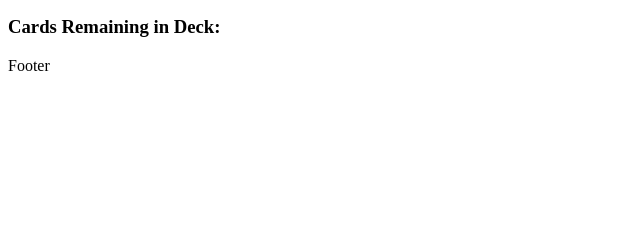
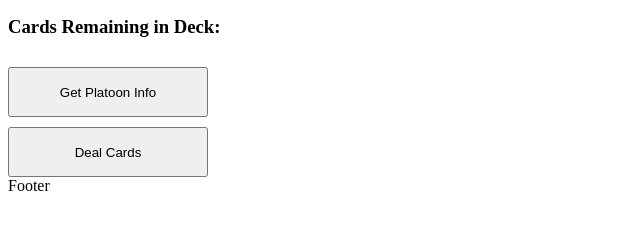
Before and after one commit to AntCannon/warpg-card-game, a React (Vite) app: page / in a window 1280 px wide. Shown: the part 450-677 px from the top of the page, without its empty margins (0-640 px from the left). Built offline with nearby package versions, Linux system fonts and the light colour scheme; no server answers.

Commit message:
add createPile and getPileInfo

```diff
--- a/src/components/Sandbox.jsx
+++ b/src/components/Sandbox.jsx
@@ -1,7 +1,9 @@
 import './Sandbox.css'
 import { useState, useEffect } from 'react'
 import { useForm } from 'react-hook-form'
-import { shuffleDeck, drawFromDeck, getDeckInfo } from '../utils/deckFetch.js'
+import {
+  shuffleDeck, drawFromDeck, getDeckInfo,
+  createPile, getPileInfo } from '../utils/deckFetch.js'
 import CardsDrawnFromDeck from './cardsDrawnFromDeck.jsx'
 import Card from './Card.jsx'
 
@@ -12,6 +14,7 @@ export default function Sandbox(){
   const [ areCardsDrawnFromDeckFaceUp, setAreCardsDrawnFromDeckFaceUp ] = useState(false)
   const [ faceUpTrigger, setFaceUpTrigger ] = useState(false)
 
+  // card draw form---
   const cardDrawForm = useForm({
     defaultValues: {
       numCardsToDraw: 1,
@@ -22,20 +25,22 @@ export default function Sandbox(){
     register,
     watch,
     handleSubmit,
-    formState,
     reset,
-    control,
   } = cardDrawForm;
+  // ---card draw form
+
+  // Pile---
+  const [ player1Pile, setPlayer1Pile ] = useState([])
+
+  // ---Pile
 
   // end config ---
-
+  const watchNumCardsToDraw = watch("numCardsToDraw")
   function handleShuffleDeck() {
     setCardsDrawnFromDeck({})
     shuffleDeck()
     reset()
   }
-
-  const watchNumCardsToDraw = watch("numCardsToDraw")
 
   function drawCards(input) {
     const num = input.numCardsToDraw
@@ -59,6 +64,24 @@ export default function Sandbox(){
      .then(deckData => setDeckInfo(deckData))
      .catch(err => console.error(err))
   })
+
+  function handleGetPileInfo(e) {
+    const pileName = e.target.parentNode.id
+    console.log(`pileName`,pileName)
+    getPileInfo(pileName)
+  }
+
+  function handleDealCards() {
+    drawFromDeck(26)
+    .then(deck => {
+      const p1CardCodes = deck.cards.map(({code}, idx) => code).join(",")
+      console.log(p1CardCodes)
+      createPile("p1PlatoonPile", p1CardCodes)
+      setPlayer1Pile(deck)
+    })
+    .catch(err => console.error(err))
+
+  }
 
   return (
     <>
@@ -85,6 +108,16 @@ export default function Sandbox(){
             onClick={handleSetCardsFaceUp}>Flip Cards Up</button>
         <h3>Cards Remaining in Deck: {cardsDrawnFromDeck?.remaining || deckInfo.remaining}</h3>
       </div>
+      <div className="Piles">
+        <div className="p1-platoon" id="p1PlatoonPile">
+          <div className="p1-platoon soldiers">
+
+          </div>
+          <button onClick={handleGetPileInfo}>Get Platoon Info</button>
+        </div>
+
+      </div>
+      <button onClick={handleDealCards}>Deal Cards</button>
     </>
   )
 }
--- a/src/utils/deckFetch.js
+++ b/src/utils/deckFetch.js
@@ -18,7 +18,6 @@ export function getDeckInfo() {
     .then(response => response.json())
 }
 
-
 // shuffle deck
 // success message
 export function shuffleDeck() {
@@ -36,17 +35,23 @@ export function drawFromDeck(n=1) {
     .then(response => response.json())
 }
 
-// const deckLocal =
 
-/*
-function getCardsInPile(pile) {
-  fetch(`https://deckofcardsapi.com/api/deck/${deckID}/pile/${pile}/list/`)
+// create player1 pile
+
+export function createPile(pile, cardCodes) {
+
+  return fetch(`https://deckofcardsapi.com/api/deck/${deckID}/pile/${pile}/add/?cards=${cardCodes}`)
     .then(response => response.json())
-    .then(data => console.log(data))
+    .then(pile => console.log(pile))
     .catch(err => console.error(err))
 }
 
-// getCardsInPile()
+// get pile info
+export function getPileInfo(pileName) {
+  console.log(`getPileInfo`, deckID, pileName)
 
-
-*/
+  return fetch(`https://deckofcardsapi.com/api/deck/${deckID}/pile/${pileName}/list`)
+    .then(response => response.json())
+    .then(pile => console.log(pile))
+    .catch(err => console.error(err))
+}
```
